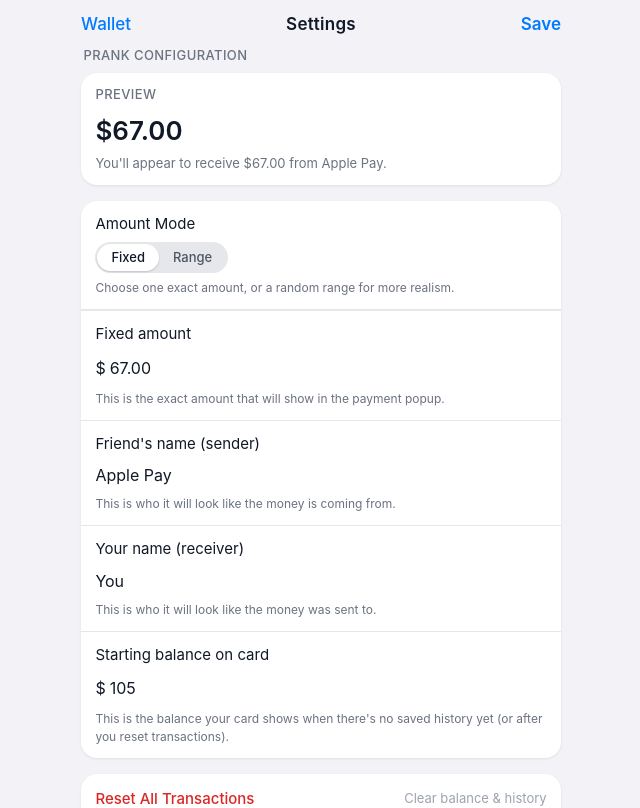
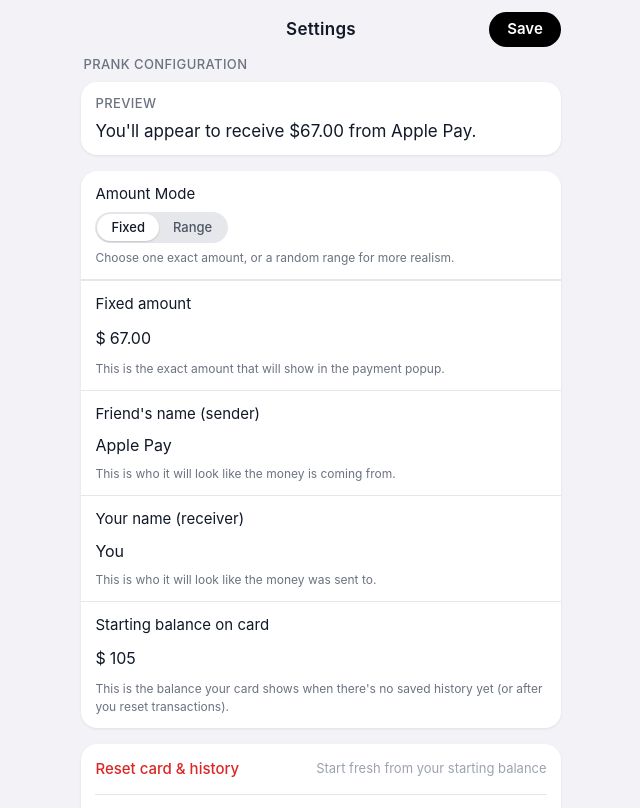
Before and after one commit to salad-vr/applepayprank, a Next.js app: page /info in a window 1280 px wide. Shown: the top 808 px of the page, without its empty margins (319-959 px from the left). Built offline with nearby package versions, Linux system fonts and the light colour scheme.

Commit message:
Update page.tsx

```diff
--- a/app/info/page.tsx
+++ b/app/info/page.tsx
@@ -102,7 +102,10 @@ export default function InfoPage() {
     };
 
     if (typeof window !== "undefined") {
+      // Save config
       window.localStorage.setItem(CONFIG_STORAGE_KEY, JSON.stringify(config));
+      // Clear wallet cache so new starting balance + settings apply immediately
+      window.localStorage.removeItem(WALLET_STORAGE_KEY);
     }
 
     setTimeout(() => {
@@ -111,16 +114,14 @@ export default function InfoPage() {
     }, 150);
   }
 
-  function handleCancel() {
-    router.push("/");
-  }
-
   function handleResetWallet() {
     if (typeof window === "undefined") return;
 
     try {
       window.localStorage.removeItem(WALLET_STORAGE_KEY);
-      setResetMessage("Balance and transactions reset. Next open will re-seed defaults.");
+      setResetMessage(
+        "Card reset. Next time you open the wallet, it will start fresh from your starting balance."
+      );
       setTimeout(() => setResetMessage(null), 2500);
     } catch (err) {
       console.warn("[info] failed to reset wallet", err);
@@ -128,11 +129,6 @@ export default function InfoPage() {
       setTimeout(() => setResetMessage(null), 2500);
     }
   }
-
-  const previewAmount =
-    amountMode === "fixed"
-      ? fixedAmount || "0.00"
-      : `${minAmount || "10"}–${maxAmount || "50"}`;
 
   const previewLine =
     amountMode === "fixed"
@@ -163,18 +159,8 @@ export default function InfoPage() {
             position: "relative",
           }}
         >
-          <button
-            onClick={handleCancel}
-            style={{
-              background: "none",
-              border: "none",
-              color: "#007aff",
-              fontSize: 17,
-              fontWeight: 500,
-            }}
-          >
-            Wallet
-          </button>
+          {/* Left spacer to keep title centered */}
+          <div style={{ width: 56 }} />
 
           <div
             style={{
@@ -197,16 +183,20 @@ export default function InfoPage() {
             </span>
           </div>
 
+          {/* Black Save button on the right */}
           <button
             onClick={handleSave}
             disabled={saving}
             style={{
-              background: "none",
+              backgroundColor: "#000000",
               border: "none",
-              color: saving ? "#9ca3af" : "#007aff",
-              fontSize: 17,
+              color: "#ffffff",
+              fontSize: 15,
               fontWeight: 600,
-              opacity: saving ? 0.7 : 1,
+              padding: "6px 14px",
+              borderRadius: 999,
+              minWidth: 72,
+              opacity: saving ? 0.85 : 1,
             }}
           >
             Save
@@ -251,18 +241,9 @@ export default function InfoPage() {
           </div>
           <div
             style={{
-              fontSize: 26,
-              fontWeight: 600,
-              marginBottom: 4,
-              color: "#111827", // darker, more readable
-            }}
-          >
-            {amountMode === "fixed" ? `$${previewAmount}` : `$${previewAmount}`}
-          </div>
-          <div
-            style={{
-              fontSize: 13,
-              color: "#6b7280",
+              fontSize: 17,
+              lineHeight: 1.4,
+              color: "#111827",
             }}
           >
             {previewLine}
@@ -720,7 +701,7 @@ export default function InfoPage() {
                 fontWeight: 500,
               }}
             >
-              Reset All Transactions
+              Reset card &amp; history
             </span>
             <span
               style={{
@@ -728,7 +709,7 @@ export default function InfoPage() {
                 color: "#9ca3af",
               }}
             >
-              Clear balance & history
+              Start fresh from your starting balance
             </span>
           </button>
 
```
